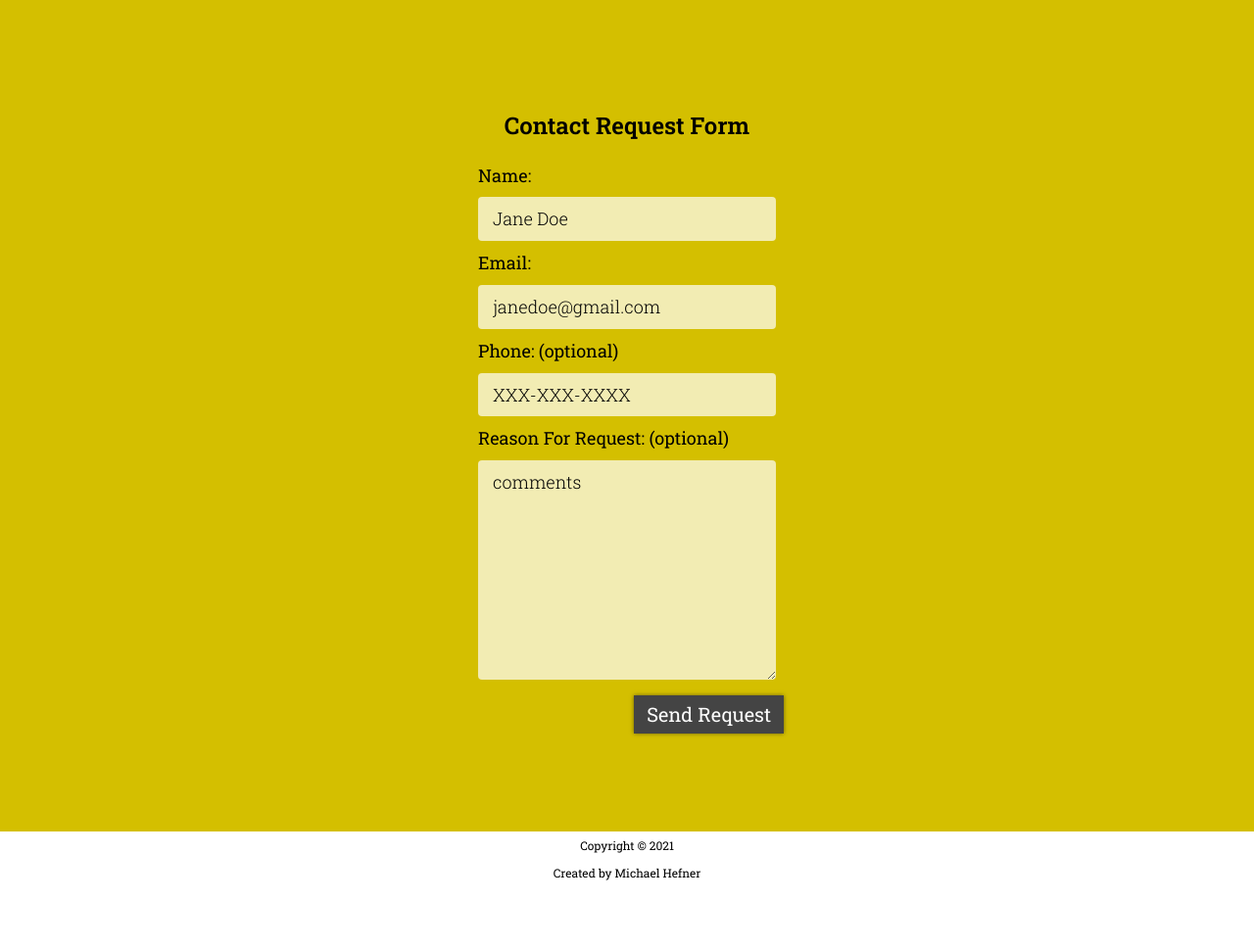
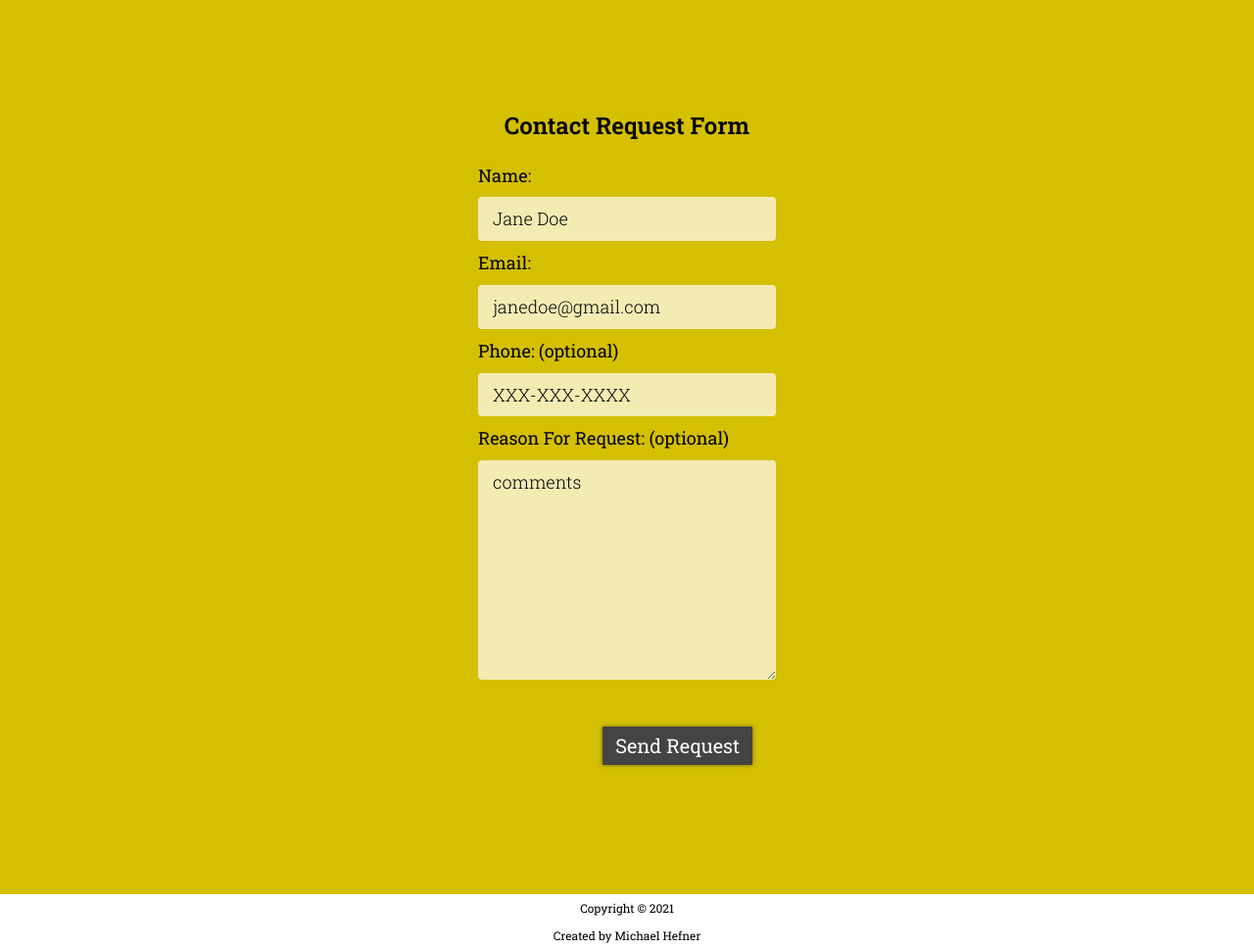
Before and after one commit to michaelhefner/ryansmeat-vanilla, a PHP site: page / in a window 1280 px wide. Shown: the part 3661-4630 px from the top of the page at 98% size. Before the commit the page ends 4560 px from the top, so only its background shows below. Run offline with PHP 8.4, Linux system fonts and the light colour scheme.

Commit message:
style form button

```diff
--- a/css/style.css
+++ b/css/style.css
@@ -347,7 +347,7 @@ textarea {
 }
 
 form button {
-    margin: 0;
+    margin: 2rem;
     margin-left: auto;
     border: none;
     padding: .4rem .8rem;
```
